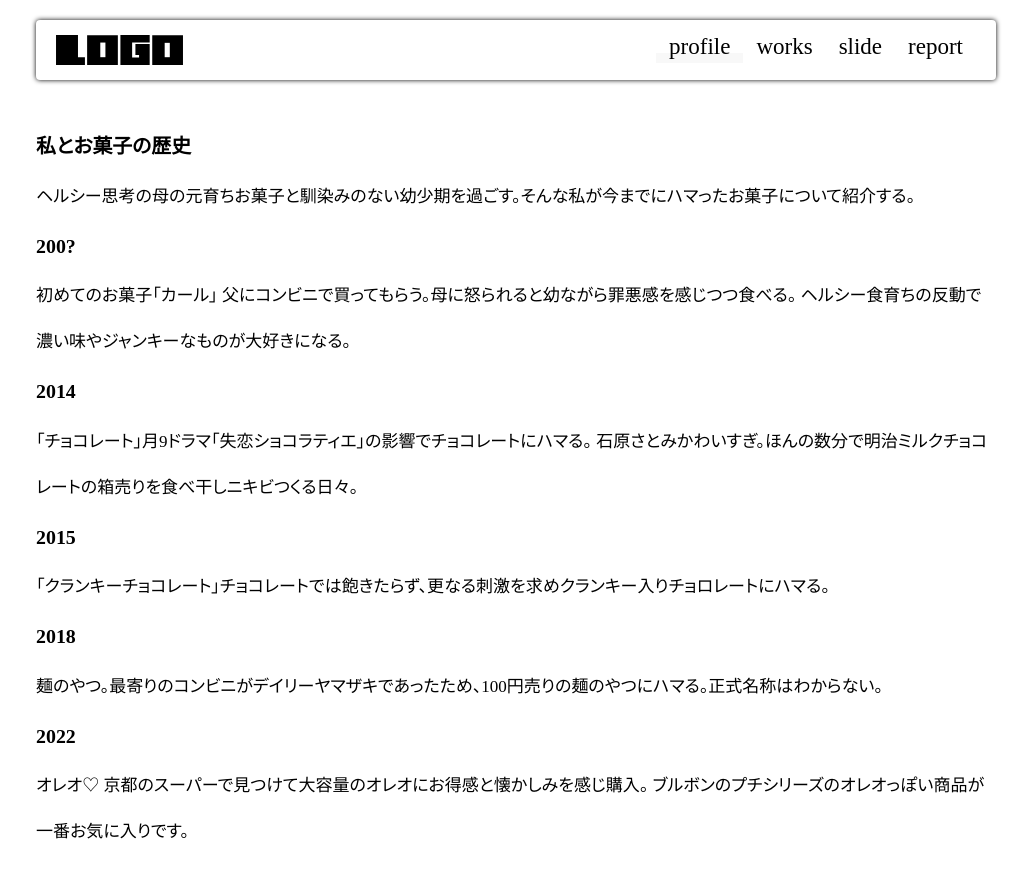
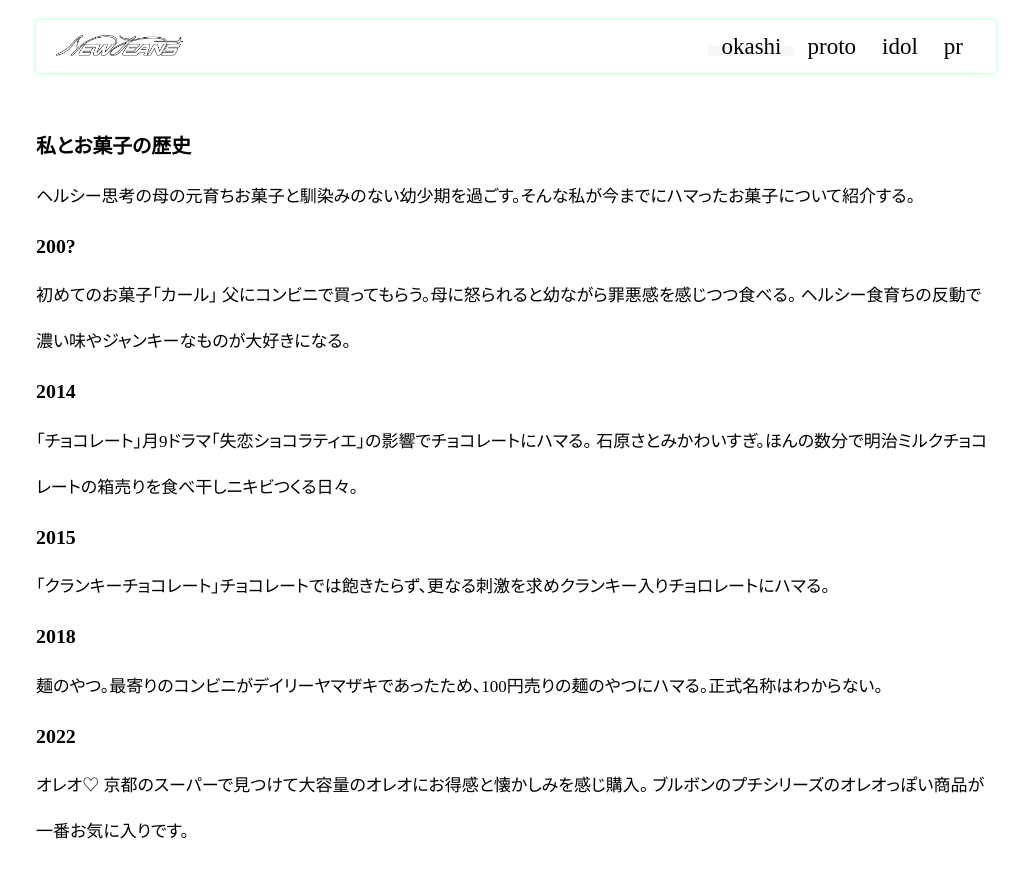
Before and after one commit to KUAD-XtechDesign/website2022-zwkano, a plain HTML site: page profile.html in a window 1280 px wide. Shown: the whole page, without its empty margins (124-1155 px from the left). Drawn offline with nearby package versions, Linux system fonts and the light colour scheme.

Commit message:
グリーン

```diff
--- a/css/style.css
+++ b/css/style.css
@@ -85,7 +85,7 @@
   display: flex;
   justify-content: space-between;
   padding: 15px 20px;
-  box-shadow: 0px 0px 5px rgb(0, 0, 0);
+  box-shadow: 0px 0px 5px rgba(135, 255, 173, 0.737);
   border-radius: 4px;
   margin: 20px;
 }
@@ -131,7 +131,7 @@
   border-radius: 20px;
   right: 10px;
   top: 7px;
-  background-color: rgb(1, 0, 0);
+  background-color: rgb(250, 255, 248);
   z-index: 30;
   cursor: pointer;
   display: none;
@@ -198,7 +198,7 @@
 ================================================= */
 .top_eye_catch {
   height: 500px;
-  color: rgb(41, 219, 86);
+  color: rgb(83, 217, 117);
   font-weight: bold;
   background-image: url(../images/usagi.jpg);/* 背景画像 */
   background-size: cover;/* 背景画像のサイズ 要素いっぱいに表示 */
@@ -240,7 +240,7 @@
   font-weight: bold;
   display: block;
   margin: 0px 0;
-  border: 1px solid rgba(39, 57, 44, 0.255);
+  border: 1px solid rgba(38, 38, 38, 0.294);
   padding: 1px;
   text-align: center;
   border-radius: 0px;
@@ -251,7 +251,7 @@
   opacity: 1;/* 半透明にならないように上書き */
   border-radius: 0;
   color: rgba(0, 0, 0, 0.253);
-  background-color: rgba(0, 0, 0, 0.021);
+  background-color: rgba(108, 201, 159, 0.531);
 }
 
 /* =================================================
--- a/profile.html
+++ b/profile.html
@@ -20,13 +20,13 @@
       <div class="inner">
         <div id="menu_btn"></div>
         <p id="header_logo">
-          <a href="./index.html"><img src="./images/logo.svg" alt="" /></a>
+          <a href="./index.html"><img src="./images/NJlogo.png" alt="" /></a>
         </p>
         <ul id="global_menu">
-          <li class="current"><a href="./profile.html">profile</a></li>
-          <li><a href="./works.html">works</a></li>
-          <li><a href="./slide.html">slide</a></li>
-          <li><a href="./report.html">report</a></li>
+          <li class="current"><a href="./profile.html">okashi</a></li>
+          <li><a href="./works.html">proto</a></li>
+          <li><a href="./slide.html">idol</a></li>
+          <li><a href="./report.html">pr</a></li>
         </ul>
       </div>
     </header>
```
